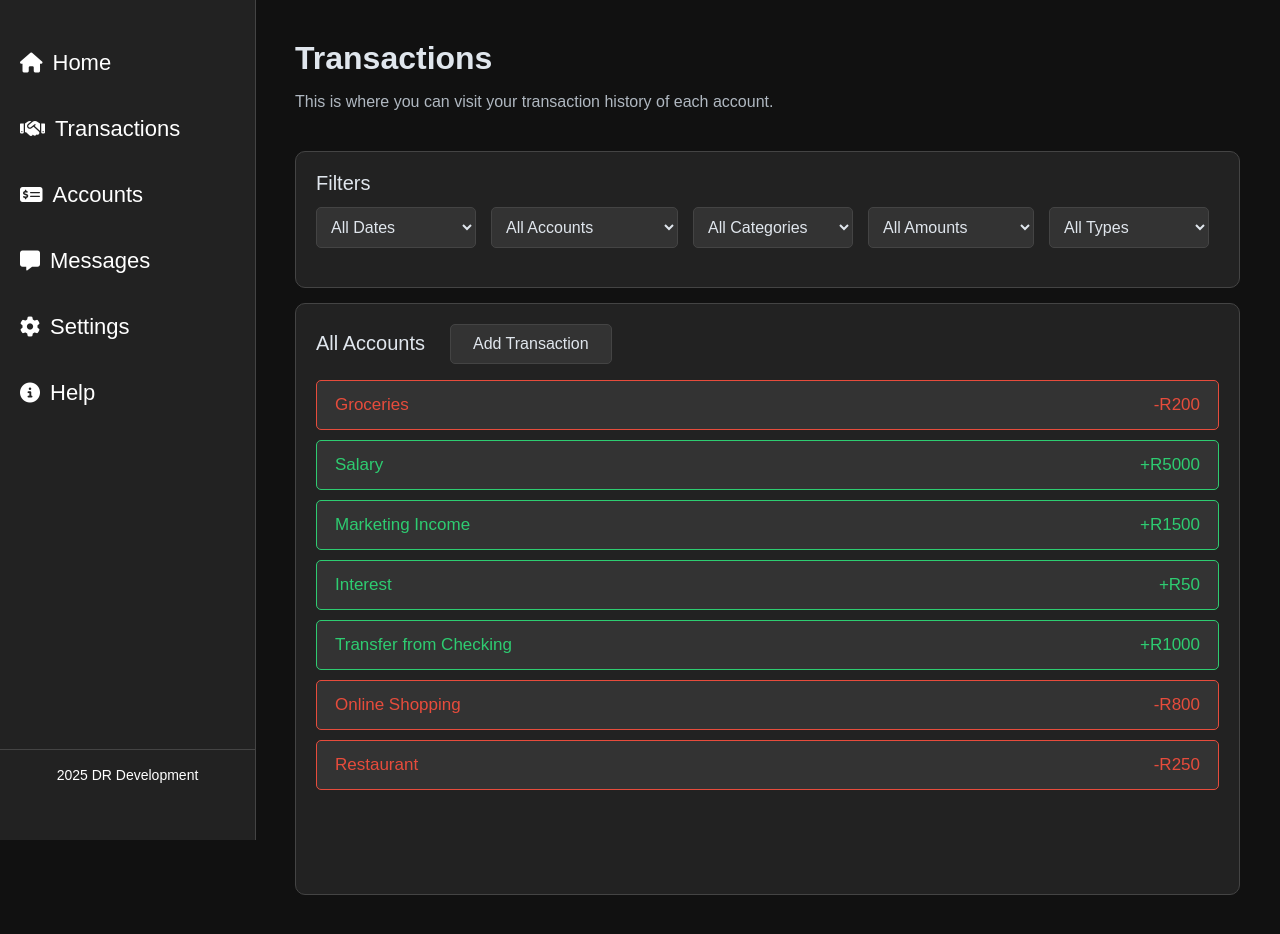
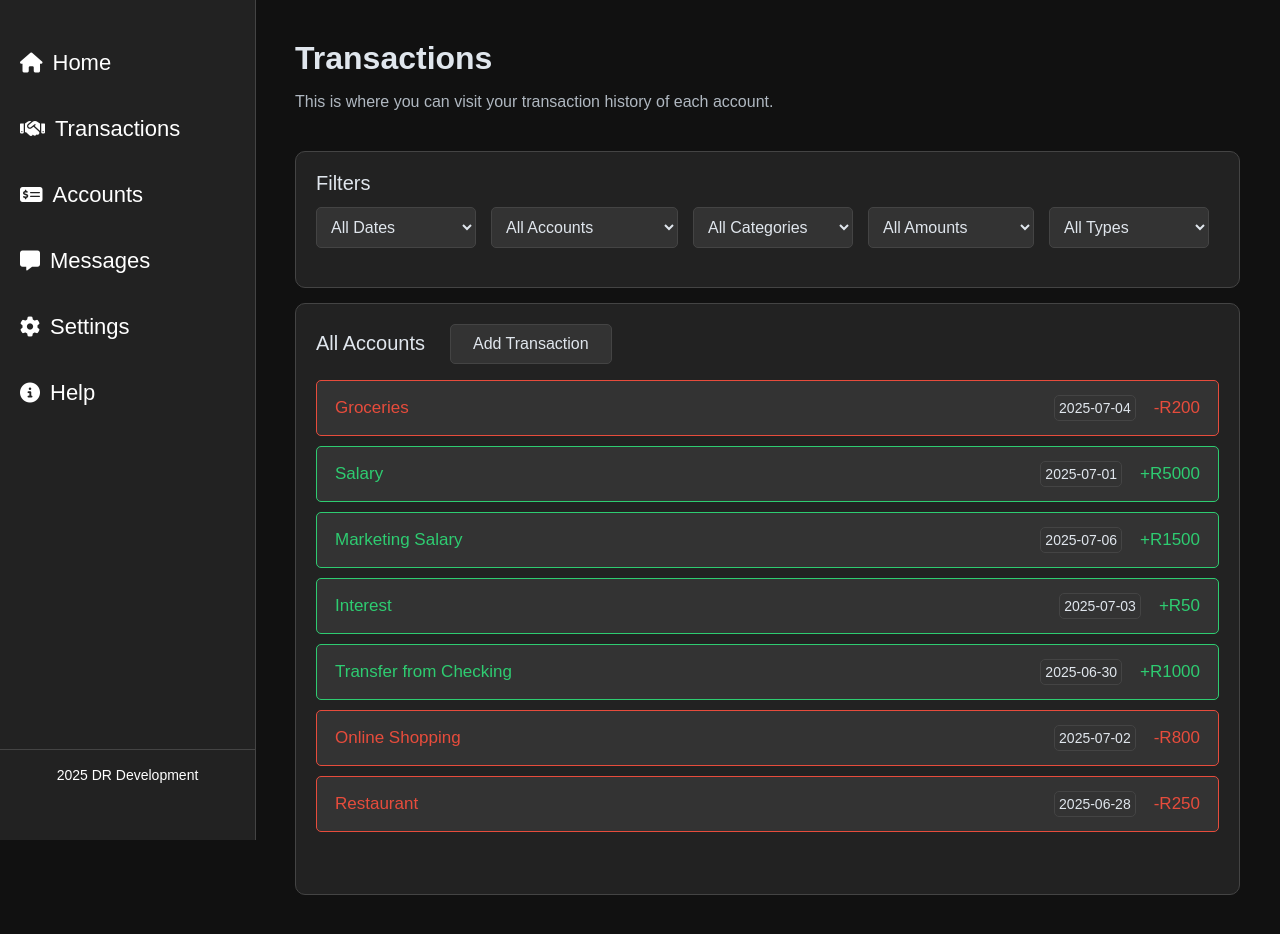
Before and after one commit to DwayneCrous/SuperCoolFinanceTracker, a SvelteKit app: page /Transactions in a window 1280 px wide. Built offline with nearby package versions, Linux system fonts and the light colour scheme.

Commit message:
added date next to transactions

```diff
--- a/src/routes/Transactions/+page.svelte
+++ b/src/routes/Transactions/+page.svelte
@@ -234,6 +234,7 @@
             {#each filteredTransactions as tx}
               <li class={tx.amount >= 0 ? "income" : "expense"}>
                 <span class="transaction-desc">{tx.desc}</span>
+                <span class="transaction-date">{tx.date}</span>
                 <span class="transaction-amount">
                   {tx.amount >= 0 ? "+" : "-"}R{Math.abs(tx.amount)}
                 </span>
@@ -390,6 +391,17 @@
     max-height: 100%;
   }
 
+  .transaction-date {
+    margin-left: 18px;
+    color: #e0e6ed;
+    background-color: #333;
+    border: 1px solid #444;
+    font-size: 14px;
+    padding: 4px;
+    border-radius: 5px;
+    text-align: right;
+  }
+
   .transactions-list li {
     background: #333;
     margin-bottom: 10px;
--- a/src/routes/Transactions/transactions.json
+++ b/src/routes/Transactions/transactions.json
@@ -18,11 +18,11 @@
     },
     {
       "id": 3,
-      "desc": "Marketing Income",
+      "desc": "Marketing Salary",
       "amount": 1500,
       "category": "Income",
       "type": "Deposit",
-      "date": "2025-07-04"
+      "date": "2025-07-06"
     }
   ],
   "Savings Account": [
```
